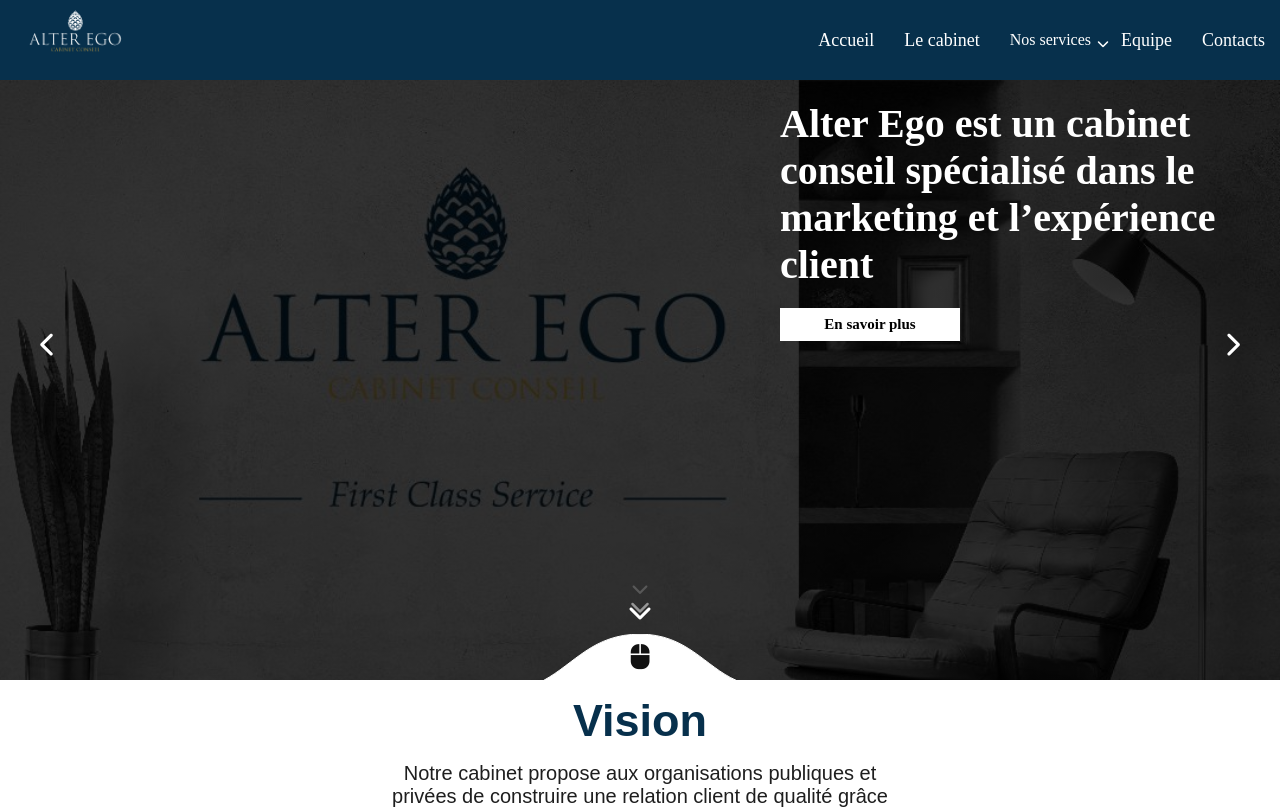
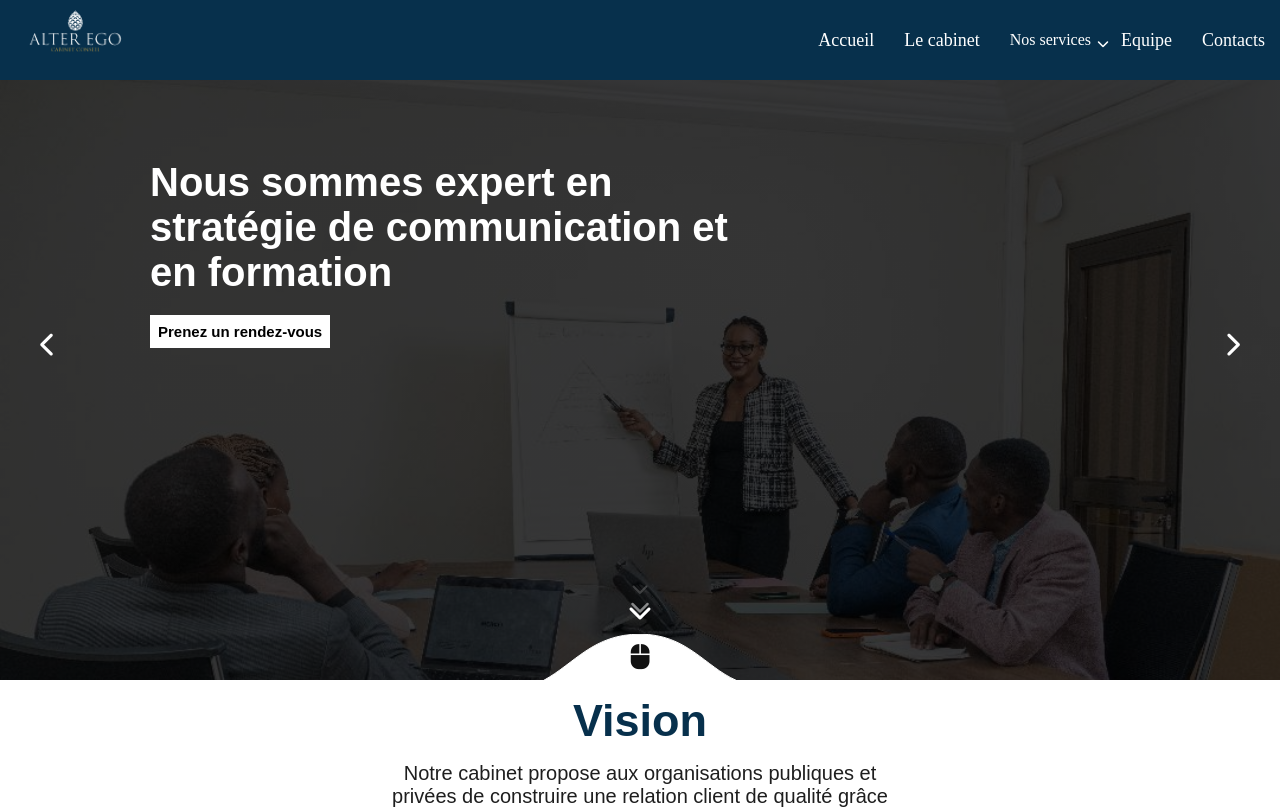
Before and after one commit to Barou93/CabinetAlterEgo, a React (Vite) app: page / in a window 1280 px wide. Shown: the top 809 px of the page. Built offline with nearby package versions, Linux system fonts and the light colour scheme; a web font is replaced by a local one.

Commit message:
useEffect add

```diff
--- a/src/Components/Slider.jsx
+++ b/src/Components/Slider.jsx
@@ -8,18 +8,18 @@
   const [index, setIndex] = useState(0);
   const [translate, setTranslate] = useState(0);
 
-  // useEffect(() => {
-  //   const interval = setInterval(() => {
-  //     if (index === SliderImg.length - 1) {
-  //       setIndex(0);
-  //       setTranslate(0);
-  //     } else {
-  //       setIndex(index + 1);
-  //       setTranslate(translate - 100);
-  //     }
-  //   }, 2500);
-  //   return () => clearInterval(interval);
-  // }, [index, translate]);
+  useEffect(() => {
+    const interval = setInterval(() => {
+      if (index === SliderImg.length - 1) {
+        setIndex(0);
+        setTranslate(0);
+      } else {
+        setIndex(index + 1);
+        setTranslate(translate - 100);
+      }
+    }, 2500);
+    return () => clearInterval(interval);
+  }, [index, translate]);
   const moveRight = () => {
     if (index === SliderImg.length - 1) {
       setIndex(0);
```
